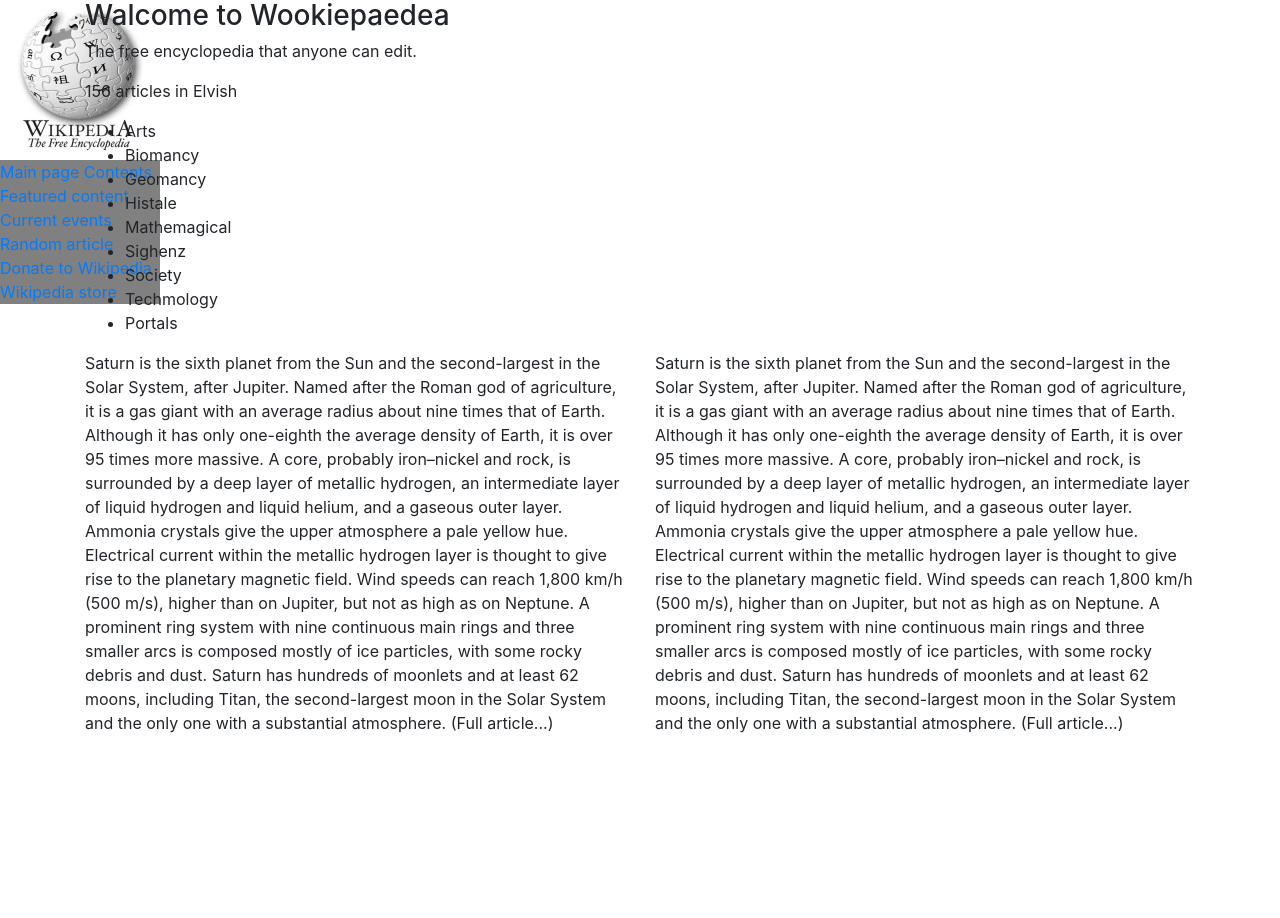
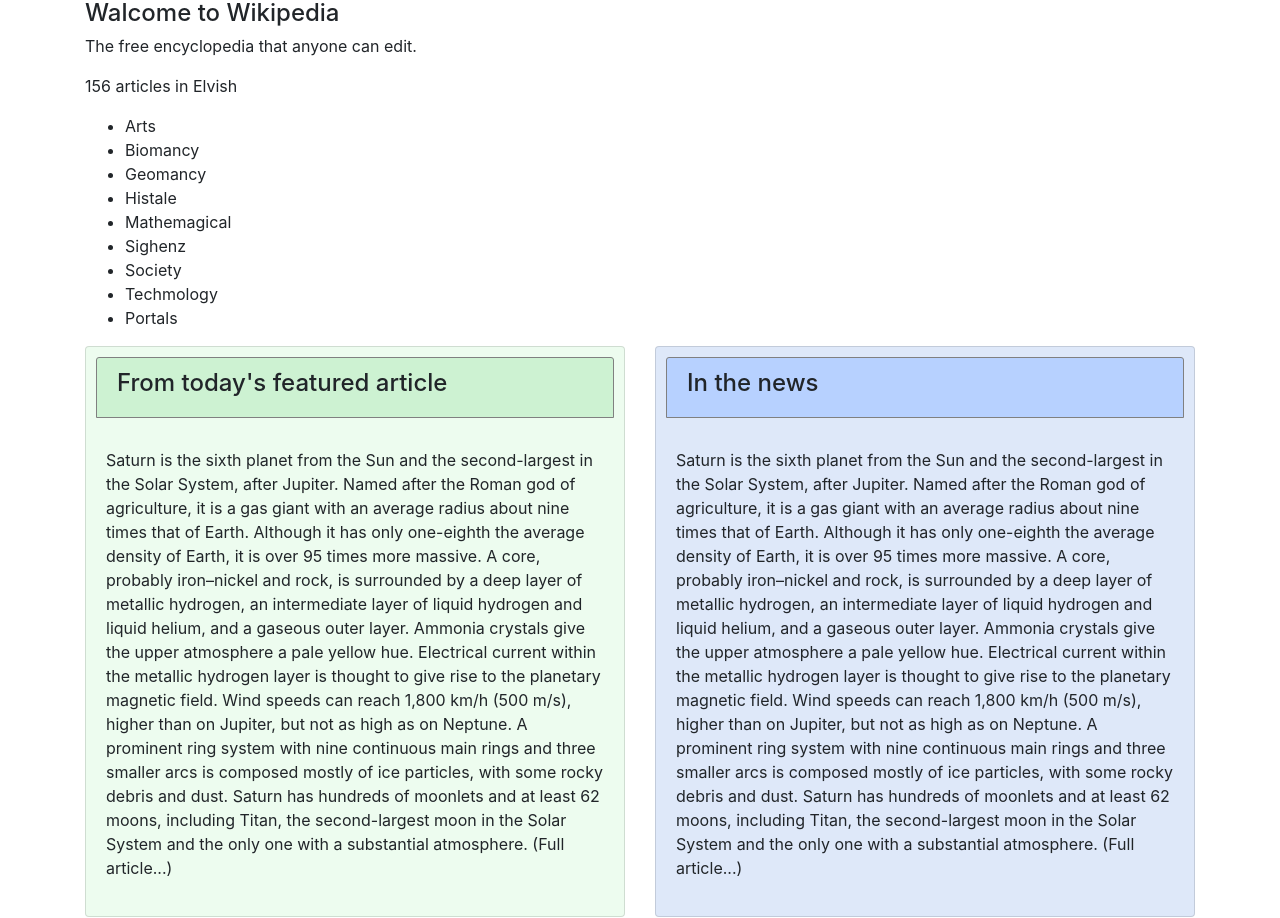
Before and after one commit to lenjha/wikipedia, a plain HTML site: page index.html in a window 1280 px wide. Before the commit the page ends 800 px from the top, so only its background shows below. Drawn offline with Linux system fonts and the light colour scheme.

Commit message:
Add color and cards.

```diff
--- a/css/custom.css
+++ b/css/custom.css
@@ -1,9 +1,29 @@
 body {
 
 }
+.card-header {
+  margin: 10px;
+  border: 1px solid gray;
+}
+
+.card-green {
+  background-color: #edfcef;
+}
+
+.card-green .card-header {
+  background-color: #cdf2d2;
+}
+
+.card-blue {
+  background-color: #dee8f9;
+}
+
+.card-blue .card-header {
+  background-color: #b7d1ff;
+}
 
 .sidebar {
-  background-color: gray;
+  background-color: #ccc;
   position: absolute;
   top: 0;
   left: 0;
--- a/index.html
+++ b/index.html
@@ -8,7 +8,7 @@
   </head>
 
   <body>
-    <div class="sidebar">
+    <!-- <div class="sidebar">
       <div class="logo">
         <img src="images/logo.jpg">
       </div>
@@ -21,12 +21,11 @@
         <a href="#">Donate to Wikipedia</a>
         <a href="#">Wikipedia store</a>
       </div>
-    </div>
-
+    </div> -->
     <div class="container">
       <div class="row">
         <div class="welcome col-md-12">
-          <h3>Walcome to Wookiepaedea</h3>
+          <h4>Walcome to Wikipedia</h4>
 
           <p>The free encyclopedia that anyone can edit.</p>
           <p>156 articles in Elvish</p>
@@ -46,10 +45,24 @@
       </div>
       <div class="row">
         <div class="col-md-6">
-          <p>Saturn is the sixth planet from the Sun and the second-largest in the Solar System, after Jupiter. Named after the Roman god of agriculture, it is a gas giant with an average radius about nine times that of Earth. Although it has only one-eighth the average density of Earth, it is over 95 times more massive. A core, probably iron–nickel and rock, is surrounded by a deep layer of metallic hydrogen, an intermediate layer of liquid hydrogen and liquid helium, and a gaseous outer layer. Ammonia crystals give the upper atmosphere a pale yellow hue. Electrical current within the metallic hydrogen layer is thought to give rise to the planetary magnetic field. Wind speeds can reach 1,800 km/h (500 m/s), higher than on Jupiter, but not as high as on Neptune. A prominent ring system with nine continuous main rings and three smaller arcs is composed mostly of ice particles, with some rocky debris and dust. Saturn has hundreds of moonlets and at least 62 moons, including Titan, the second-largest moon in the Solar System and the only one with a substantial atmosphere. (Full article...)</p>
+          <div class="card card-green">
+            <div class="card-header">
+              <h4>From today's featured article</h4>
+            </div>
+            <div class="card-body">
+              <p>Saturn is the sixth planet from the Sun and the second-largest in the Solar System, after Jupiter. Named after the Roman god of agriculture, it is a gas giant with an average radius about nine times that of Earth. Although it has only one-eighth the average density of Earth, it is over 95 times more massive. A core, probably iron–nickel and rock, is surrounded by a deep layer of metallic hydrogen, an intermediate layer of liquid hydrogen and liquid helium, and a gaseous outer layer. Ammonia crystals give the upper atmosphere a pale yellow hue. Electrical current within the metallic hydrogen layer is thought to give rise to the planetary magnetic field. Wind speeds can reach 1,800 km/h (500 m/s), higher than on Jupiter, but not as high as on Neptune. A prominent ring system with nine continuous main rings and three smaller arcs is composed mostly of ice particles, with some rocky debris and dust. Saturn has hundreds of moonlets and at least 62 moons, including Titan, the second-largest moon in the Solar System and the only one with a substantial atmosphere. (Full article...)</p>
+            </div>
+          </div>
         </div>
         <div class="col-md-6">
-          <p>Saturn is the sixth planet from the Sun and the second-largest in the Solar System, after Jupiter. Named after the Roman god of agriculture, it is a gas giant with an average radius about nine times that of Earth. Although it has only one-eighth the average density of Earth, it is over 95 times more massive. A core, probably iron–nickel and rock, is surrounded by a deep layer of metallic hydrogen, an intermediate layer of liquid hydrogen and liquid helium, and a gaseous outer layer. Ammonia crystals give the upper atmosphere a pale yellow hue. Electrical current within the metallic hydrogen layer is thought to give rise to the planetary magnetic field. Wind speeds can reach 1,800 km/h (500 m/s), higher than on Jupiter, but not as high as on Neptune. A prominent ring system with nine continuous main rings and three smaller arcs is composed mostly of ice particles, with some rocky debris and dust. Saturn has hundreds of moonlets and at least 62 moons, including Titan, the second-largest moon in the Solar System and the only one with a substantial atmosphere. (Full article...)</p>
+          <div class="card card-blue">
+            <div class="card-header">
+              <h4>In the news</h4>
+            </div>
+            <div class="card-body">
+              <p>Saturn is the sixth planet from the Sun and the second-largest in the Solar System, after Jupiter. Named after the Roman god of agriculture, it is a gas giant with an average radius about nine times that of Earth. Although it has only one-eighth the average density of Earth, it is over 95 times more massive. A core, probably iron–nickel and rock, is surrounded by a deep layer of metallic hydrogen, an intermediate layer of liquid hydrogen and liquid helium, and a gaseous outer layer. Ammonia crystals give the upper atmosphere a pale yellow hue. Electrical current within the metallic hydrogen layer is thought to give rise to the planetary magnetic field. Wind speeds can reach 1,800 km/h (500 m/s), higher than on Jupiter, but not as high as on Neptune. A prominent ring system with nine continuous main rings and three smaller arcs is composed mostly of ice particles, with some rocky debris and dust. Saturn has hundreds of moonlets and at least 62 moons, including Titan, the second-largest moon in the Solar System and the only one with a substantial atmosphere. (Full article...)</p>
+            </div>
+          </div>
         </div>
       </div>
     </div>
```
